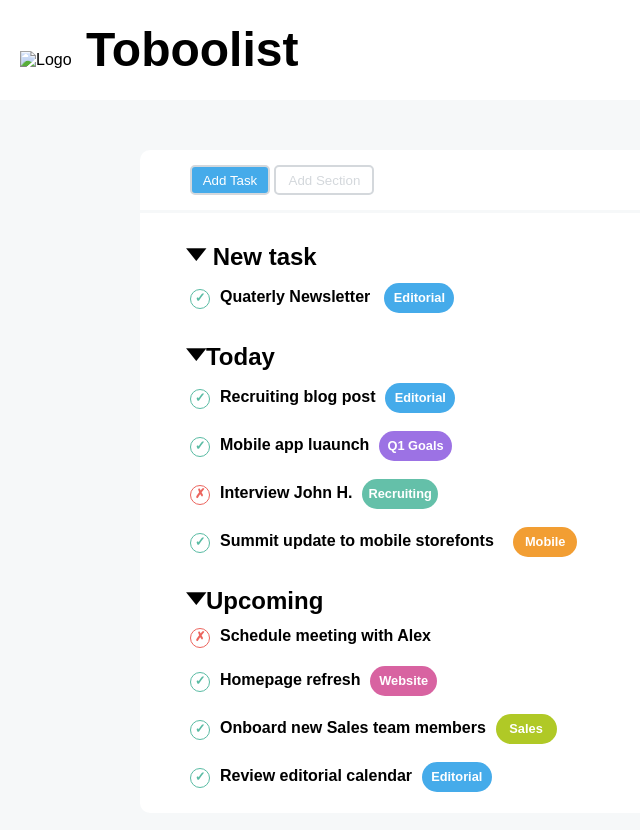
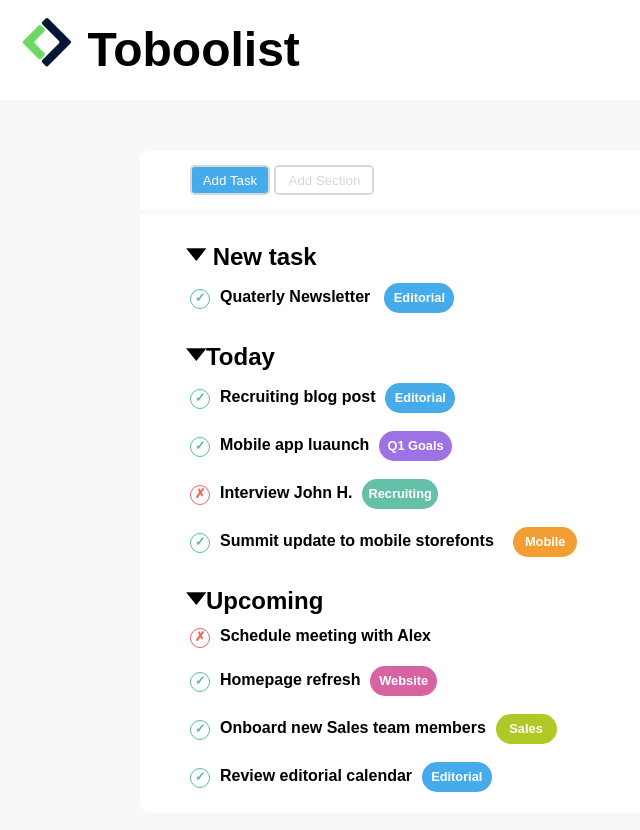
Before and after one commit to Laroussi-Sarhane/html-css-toboolist, a plain HTML site: page index.html in a window 1280 px wide. Shown: the whole page, without its empty margins (0-640 px from the left). Drawn offline with Linux system fonts and the light colour scheme.

Commit message:
add image

```diff
--- a/index.html
+++ b/index.html
@@ -9,7 +9,7 @@
 <body>
 
   <header class="container-primo">
-    <img src="assets/img/Logo.png" alt="Logo">
+    <img src="img/logo2.png" alt="Logo">
     <h1 class="stiletitolo">Toboolist</h1>
 
 
```
